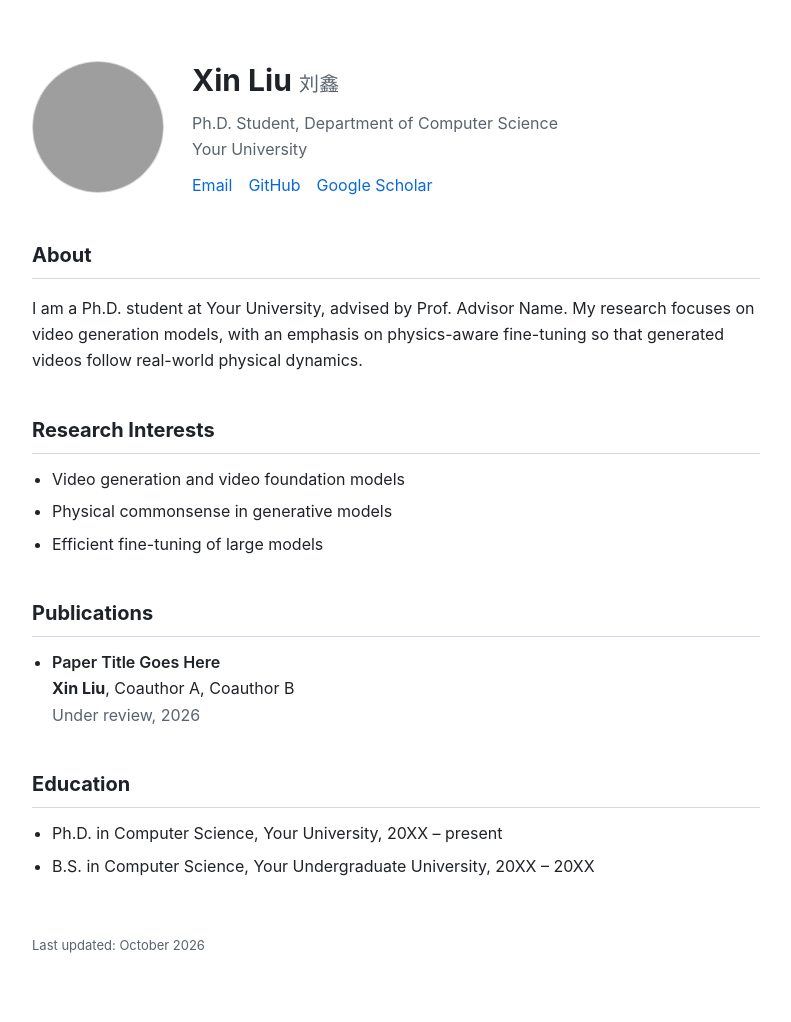
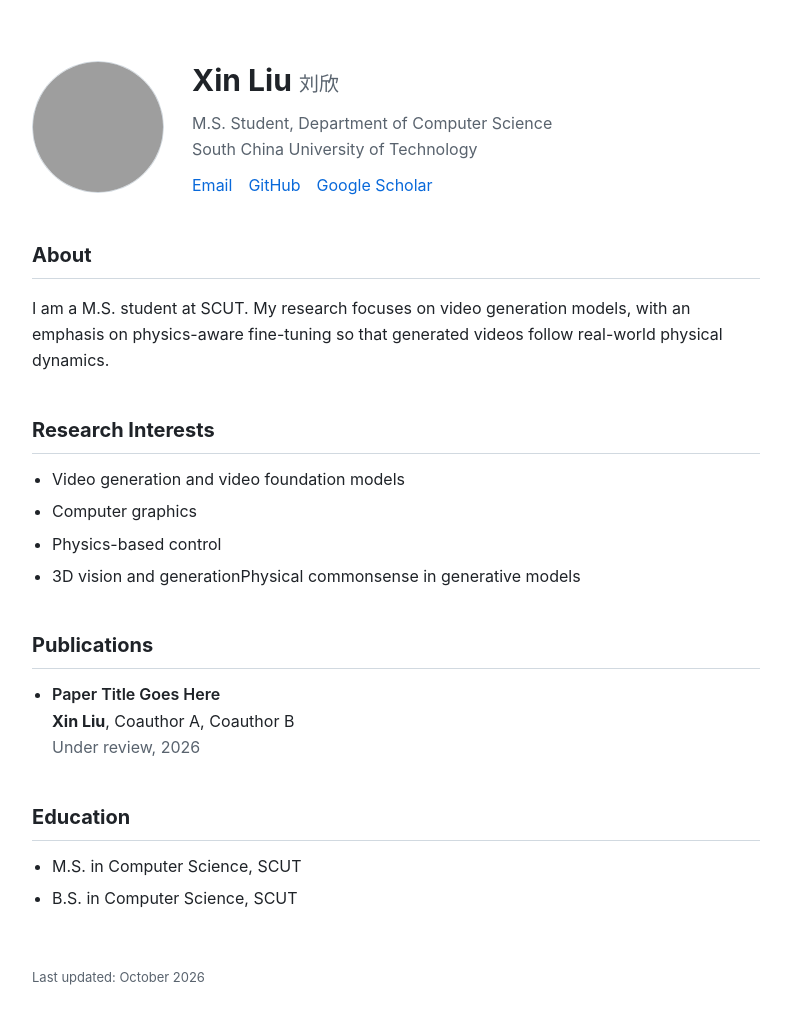
Before and after one commit to einisgenius/einisgenius.github.io, a plain HTML site: page index.html in a window 1280 px wide. Shown: the whole page, without its empty margins (244-1035 px from the left). Drawn offline with Linux system fonts and the light colour scheme; grey boxes are pictures that could not be loaded.

Commit message:
Update personal information and education details

```diff
--- a/index.html
+++ b/index.html
@@ -38,11 +38,11 @@
   <header>
     <img src="https://avatars.githubusercontent.com/u/341835231?v=4" alt="Xin Liu">
     <div>
-      <h1>Xin Liu <span class="muted" style="font-weight:400;font-size:20px">刘鑫</span></h1>
-      <p class="sub">Ph.D. Student, Department of Computer Science</p>
-      <p class="sub">Your University</p>
+      <h1>Xin Liu <span class="muted" style="font-weight:400;font-size:20px">刘欣</span></h1>
+      <p class="sub">M.S. Student, Department of Computer Science</p>
+      <p class="sub">South China University of Technology</p>
       <div class="links">
-        <a href="mailto:your.name@university.edu">Email</a>
+        <a href="mailto:liuxinlab@gmail.com">Email</a>
         <a href="https://github.com/einisgenius">GitHub</a>
         <a href="#">Google Scholar</a>
       </div>
@@ -51,7 +51,7 @@
 
   <h2>About</h2>
   <p>
-    I am a Ph.D. student at Your University, advised by Prof. Advisor Name.
+    I am a M.S. student at SCUT.
     My research focuses on video generation models, with an emphasis on
     physics-aware fine-tuning so that generated videos follow real-world physical dynamics.
   </p>
@@ -59,8 +59,9 @@
   <h2>Research Interests</h2>
   <ul>
     <li>Video generation and video foundation models</li>
-    <li>Physical commonsense in generative models</li>
-    <li>Efficient fine-tuning of large models</li>
+    <li>Computer graphics</li>
+    <li>Physics-based control</li>
+    <li>3D vision and generationPhysical commonsense in generative models</li>
   </ul>
 
   <h2>Publications</h2>
@@ -74,8 +75,8 @@
 
   <h2>Education</h2>
   <ul>
-    <li>Ph.D. in Computer Science, Your University, 20XX – present</li>
-    <li>B.S. in Computer Science, Your Undergraduate University, 20XX – 20XX</li>
+    <li>M.S. in Computer Science, SCUT</li>
+    <li>B.S. in Computer Science, SCUT</li>
   </ul>
 
   <footer>Last updated: October 2026</footer>
```
